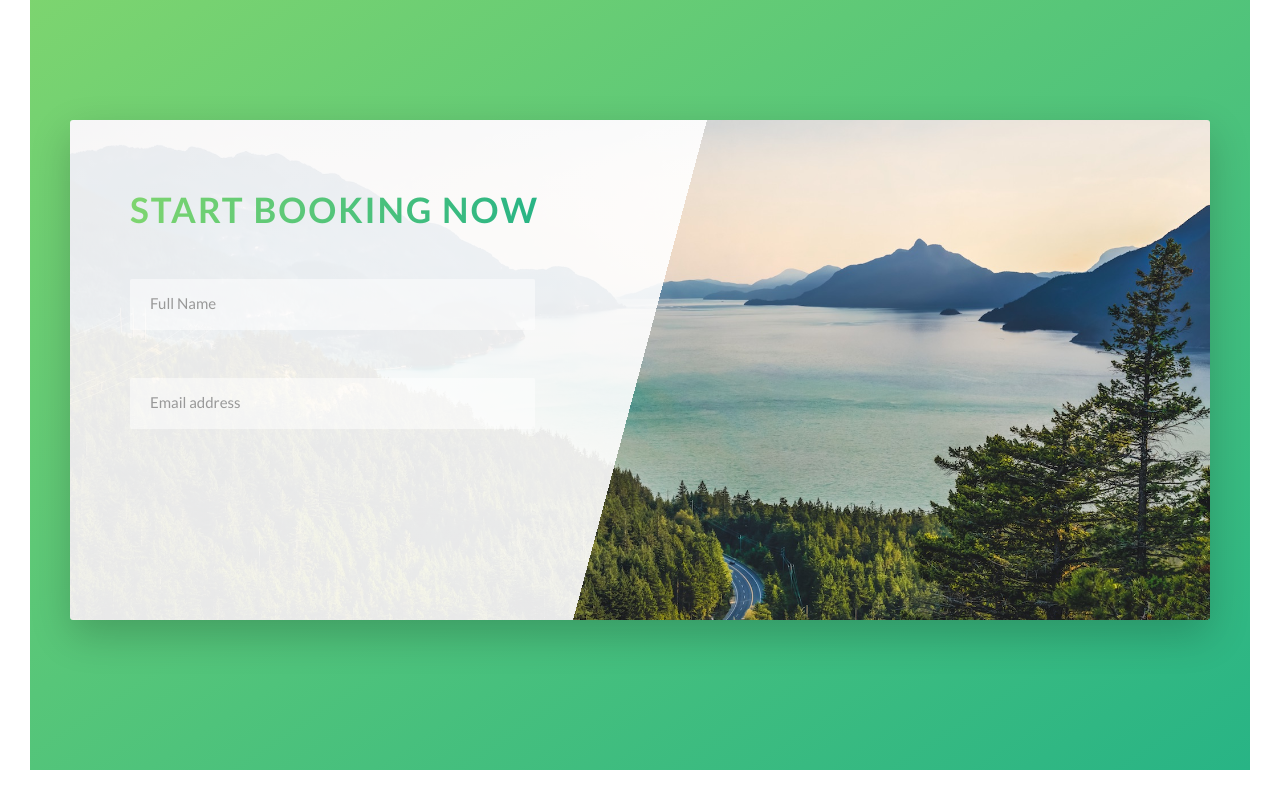
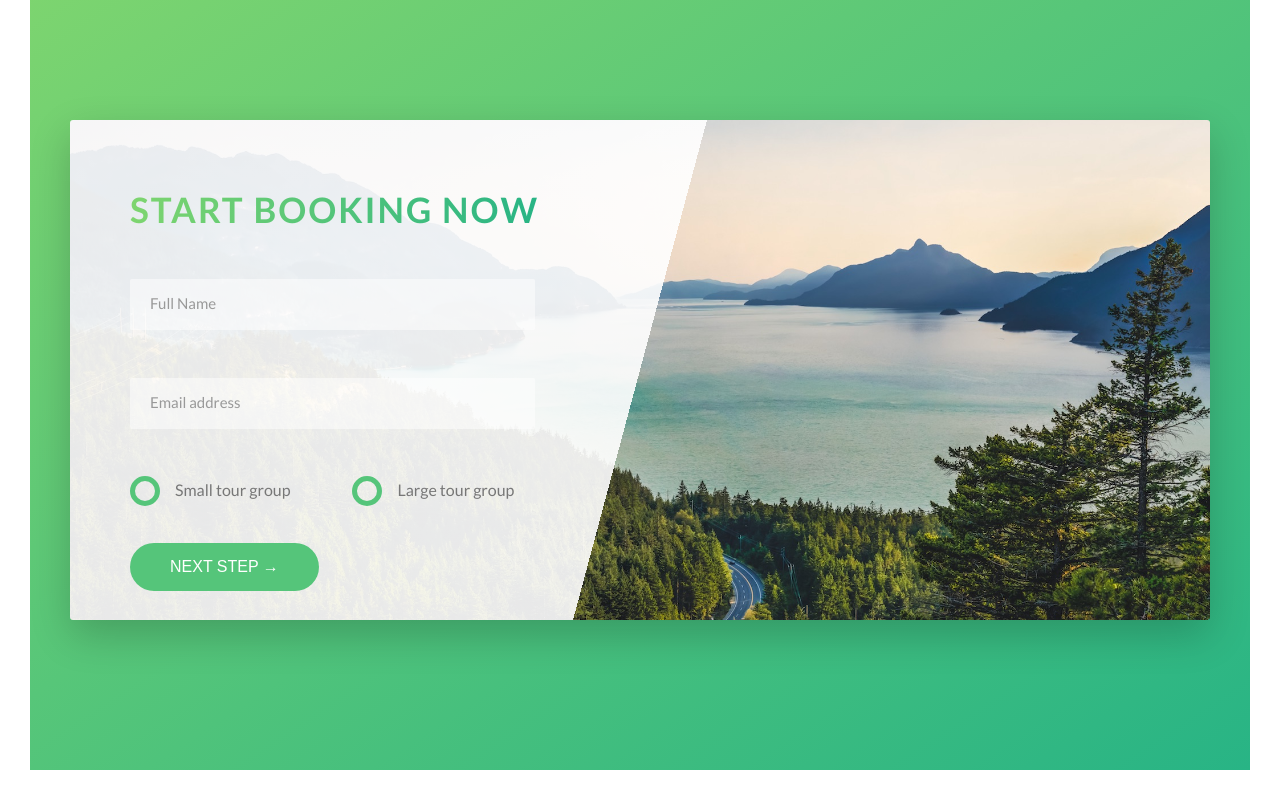
Before and after one commit to JackLangdon/Natours, a website: page index.html in a window 1280 px wide. Shown: the part 4522-5322 px from the top of the page. Drawn offline with Linux system fonts and the light colour scheme.

Commit message:
completed booking section

```diff
--- a/index.html
+++ b/index.html
@@ -290,6 +290,25 @@
                 <input type="email" class="form__input" placeholder="Email address" id="email" required>
                 <label for="email" class="form__label">Email address</label>
               </div>
+              <div class="form__group u-margin-bottom-medium">
+                <div class="form__radio-group">
+                  <input type="radio" class="form__radio-input" id="small" name="size">
+                  <label for="small" class="form__radio-label">
+                    <span class="form__radio-button"></span>
+                    Small tour group
+                  </label>
+                </div>
+                <div class="form__radio-group">
+                  <input type="radio" class="form__radio-input" id="large" name="size">
+                  <label for="large" class="form__radio-label">
+                    <span class="form__radio-button"></span>
+                    Large tour group
+                  </label>
+                </div>
+              </div>
+              <div class="form__group">
+                <button class="btn btn--green">Next step &rarr;</button>
+              </div>
             </form>
           </div>
         </div>
--- a/sass/base/_utilities.scss
+++ b/sass/base/_utilities.scss
@@ -1,31 +1,31 @@
 .u-center-text {
-  text-align: center;
+  text-align: center !important;
 }
 
 .u-margin-bottom-big {
-  margin-bottom: 8rem;
+  margin-bottom: 8rem !important;
 }
 
 .u-margin-bottom-medium {
-  margin-bottom: 4rem;
+  margin-bottom: 4rem !important;
 }
 
 .u-margin-bottom-small {
-  margin-bottom: 1.5rem;
+  margin-bottom: 1.5rem !important;
 }
 
 .u-margin-top-huge {
-  margin-top: 10rem;
+  margin-top: 10rem !important;
 }
 
 .u-margin-top-big {
-  margin-top: 8rem;
+  margin-top: 8rem !important;
 }
 
 .u-margin-top-medium {
-  margin-top: 4rem;
+  margin-top: 4rem !important;
 }
 
 .u-margin-top-small {
-  margin-top: 1.5rem;
+  margin-top: 1.5rem !important;
 }
--- a/sass/components/_button.scss
+++ b/sass/components/_button.scss
@@ -1,5 +1,5 @@
 .btn {
-  &:link, &:visited {
+  &, &:link, &:visited {
     text-transform: uppercase;
     text-decoration: none;
     padding: 1.5rem 4rem;
@@ -8,6 +8,10 @@
     transition: all .2s;
     position: relative;
     font-size: $default-font-size;
+
+    // Change for the <button> element
+    border: none;
+    cursor: pointer;
   }
 
   &:hover {
@@ -20,7 +24,8 @@
     }
   }
 
-  &:active {
+  &:active, &:focus {
+    outline: none;
     transform: translateY(-1px);
     box-shadow: 0 .5rem 1rem rgba($color-black, .2);
   }
--- a/sass/components/_form.scss
+++ b/sass/components/_form.scss
@@ -15,6 +15,7 @@
     border-bottom: 3px solid transparent;
     width: 90%;
     display: block;
+    transition: all .3s;
 
     &:focus {
       outline: none;
@@ -45,4 +46,50 @@
     visibility: hidden;
     transform: translateY(-4rem);
   }
+
+  &__radio-group {
+    width: 49%;
+    display: inline-block;
+  }
+
+  &__radio-input {
+    display: none;
+  }
+
+  &__radio-label {
+    font-size: $default-font-size;
+    cursor: pointer;
+    position: relative;
+    padding-left: 4.5rem;
+  }
+
+  &__radio-button {
+    height: 3rem;
+    width: 3rem;
+    border: 5px solid $color-primary;
+    border-radius: 50%;
+    display: inline-block;
+    position: absolute;
+    left: 0;
+    top: -.4rem;
+
+    &::after {
+      content: "";
+      display: block;
+      height: 1.3rem;
+      width: 1.3rem;
+      border-radius: 50%;
+      position: absolute;
+      top: 50%;
+      left: 50%;
+      transform: translate(-50%, -50%);
+      background-color: $color-primary;
+      opacity: 0;
+      transition: opacity .2s;
+    }
+  }
+
+  &__radio-input:checked ~ &__radio-label &__radio-button::after {
+    opacity: 1;
+  }
 }
```
Also changed, not shown: css/style.css.
